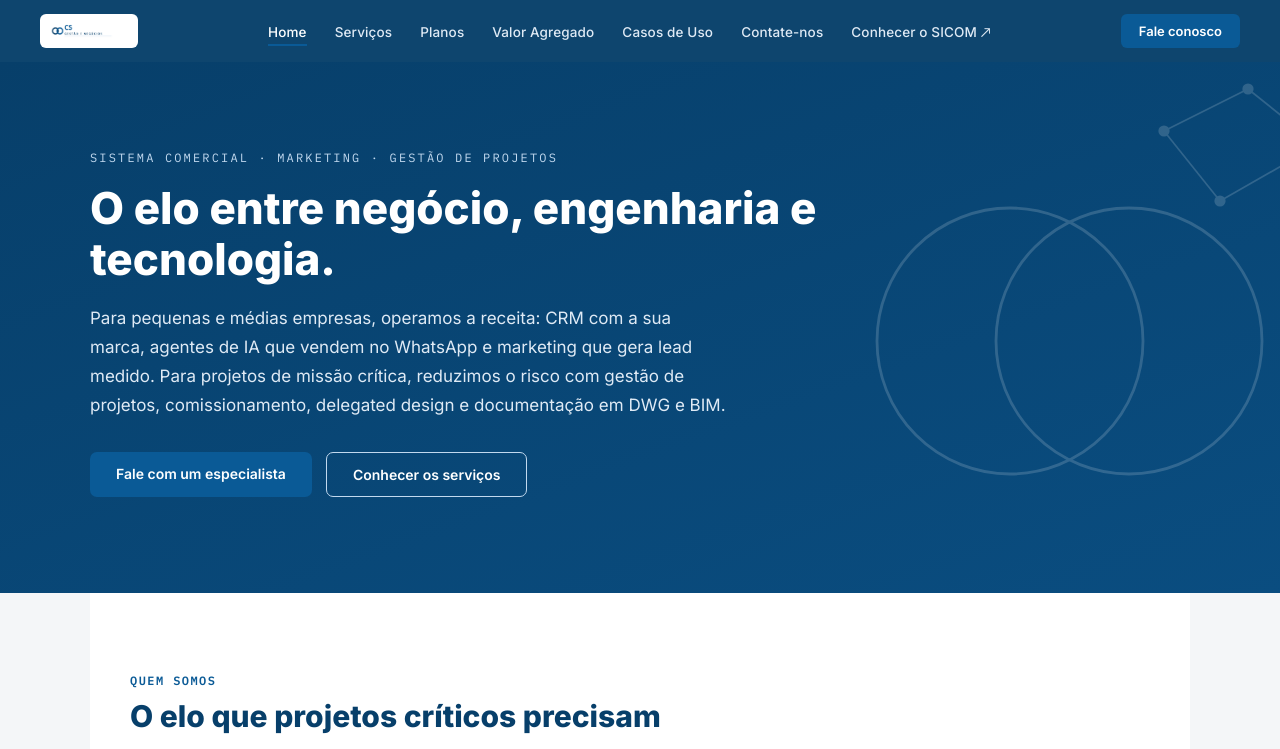
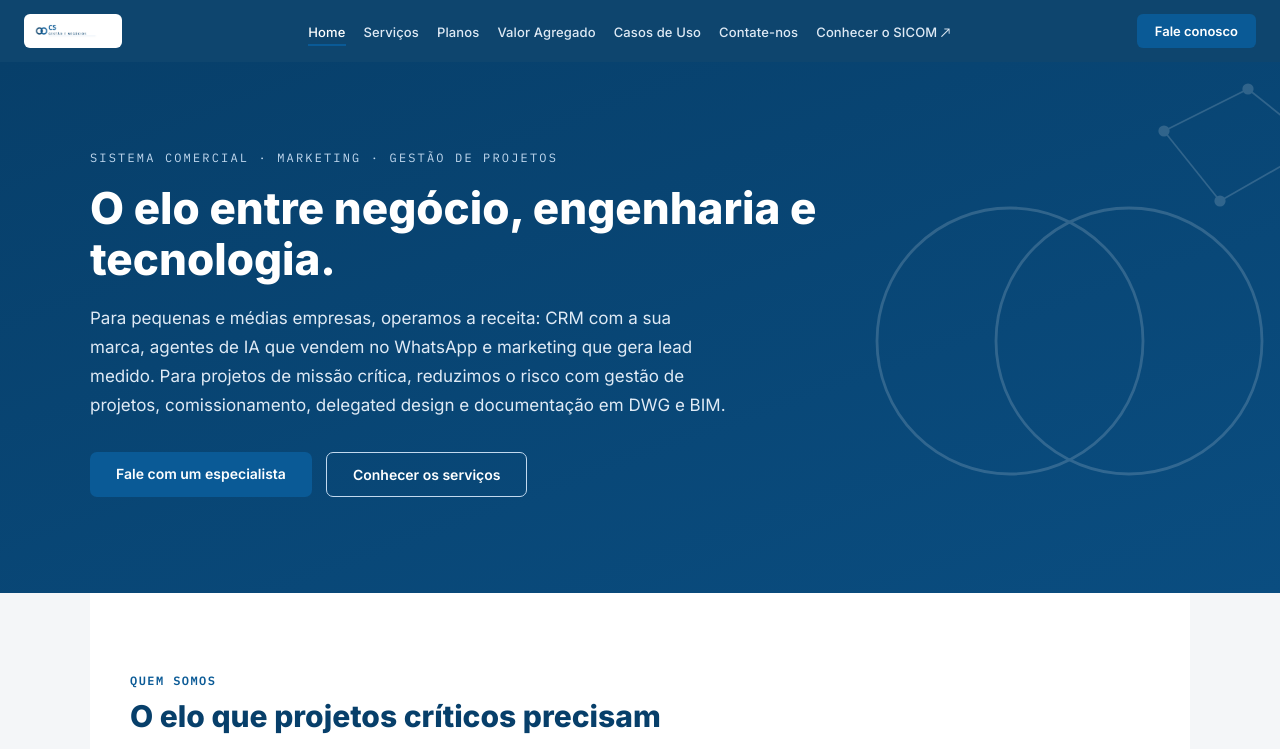
Before and after one commit to carlosfonsecasy/csgn-deploy, a plain HTML site: page index.html in a window 1280 px wide. Shown: the top 749 px of the page. Drawn offline with Linux system fonts and the light colour scheme; a script that the page names is missing.

Commit message:
Menu: links sem quebra de linha e breakpoints ajustados para 7 itens
Co-Authored-By: Claude Opus 5.5 <noreply@anthropic.com>

```diff
--- a/assets/style.css
+++ b/assets/style.css
@@ -32,7 +32,7 @@ a{color:inherit;}
 .nav ul{list-style:none;display:flex;gap:28px;margin:0;padding:0;}
 .nav ul li a{
   color:#dfeaf5;text-decoration:none;font-size:13.5px;font-weight:500;letter-spacing:.01em;
-  transition:color .15s;
+  transition:color .15s;white-space:nowrap;
 }
 .nav ul li a:hover, .nav ul li a.active{color:#fff;border-bottom:2px solid var(--blue);padding-bottom:4px;}
 .nav .cta{
@@ -41,8 +41,15 @@ a{color:inherit;}
 }
 .nav-toggle{display:none;}
 
+@media (max-width:1280px){
+  .nav{padding:14px 24px;}
+  .nav ul{gap:18px;}
+  .nav ul li a{font-size:13px;}
+}
+@media (max-width:1100px){
+  .nav ul{display:none;}
+}
 @media (max-width:860px){
-  .nav ul{display:none;}
   .nav .cta{display:none;}
 }
 
```
